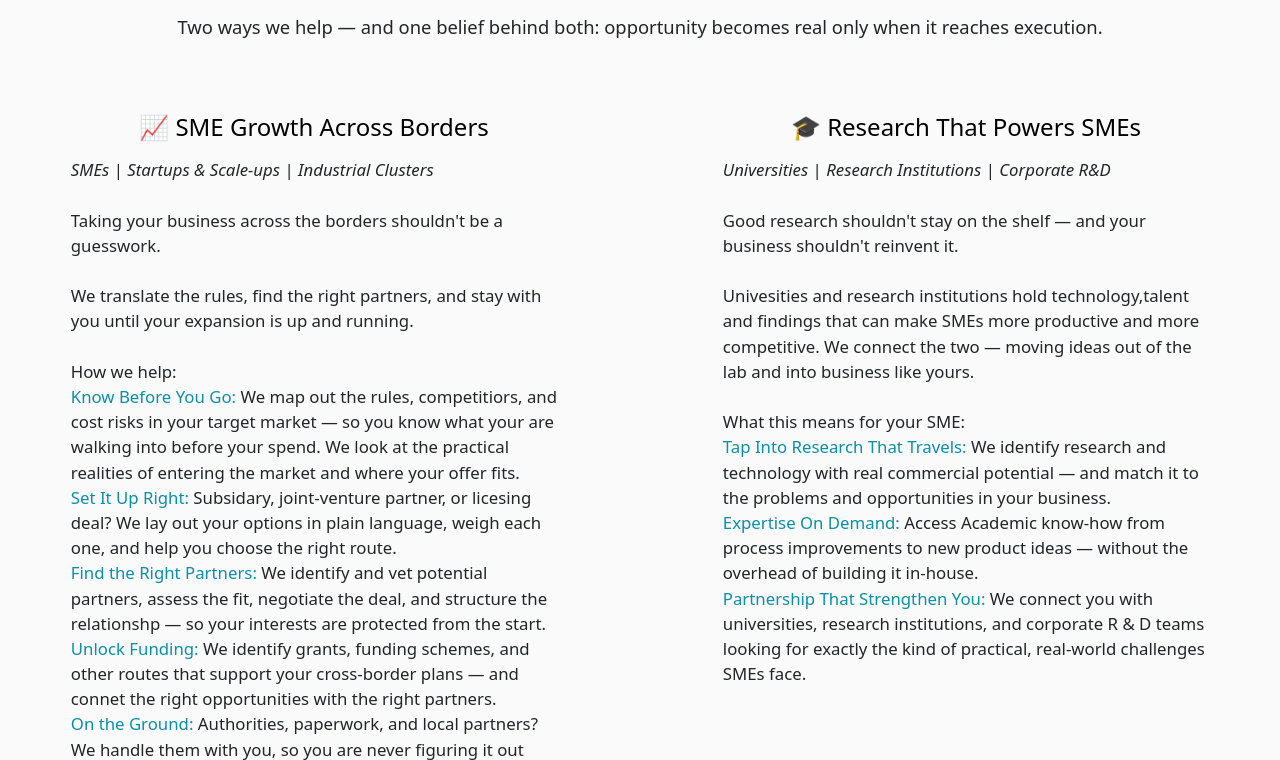
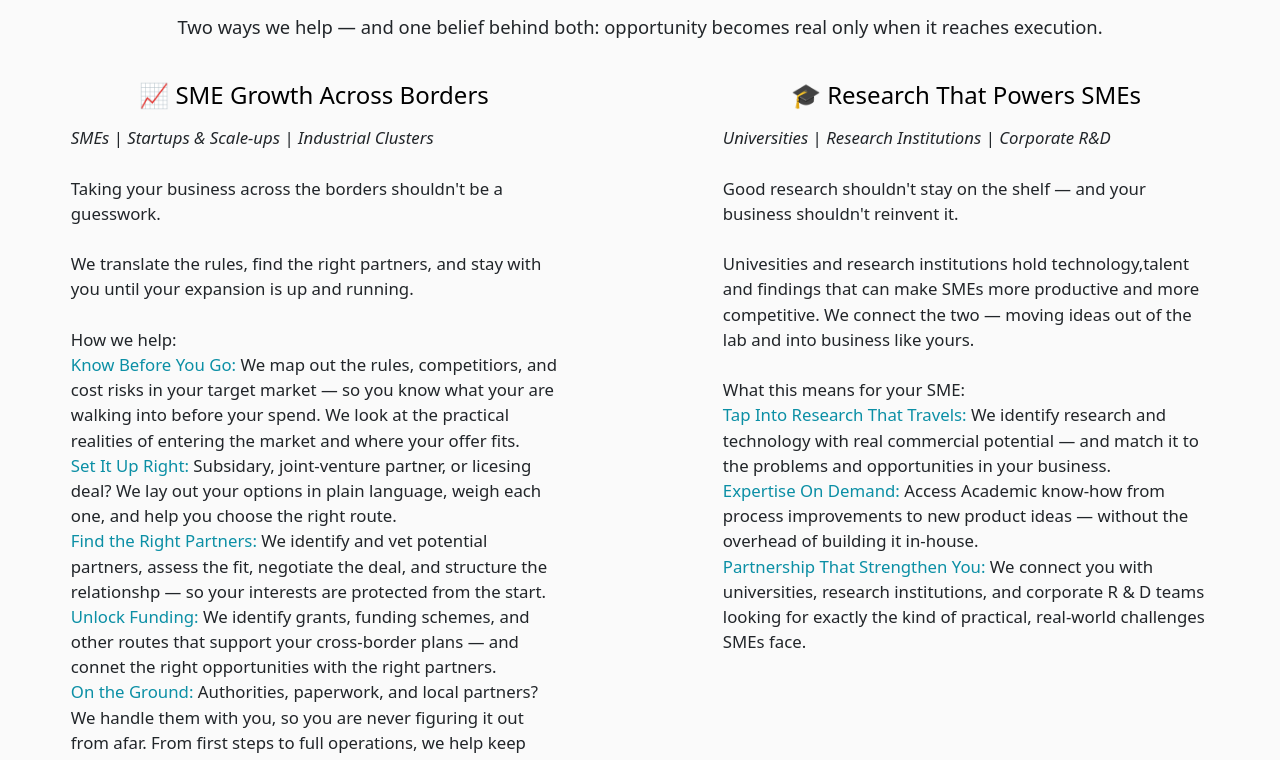
Before and after one commit to SaarvWeb/saarvweb.github.io, a plain HTML site: page index.html in a window 1280 px wide. Shown: the part 1898-2658 px from the top of the page. Drawn offline with nearby package versions, Linux system fonts and the light colour scheme.

Commit message:
Change div class for layout adjustment

```diff
--- a/index.html
+++ b/index.html
@@ -99,7 +99,7 @@
    Two ways we help &mdash; and one belief behind both: opportunity becomes real only when it reaches execution.
 </p>
 
-     <div class="row g-4 py-5 row-cols-1 row-cols-lg-2">
+     <div class="row g-4 pt-3 row-cols-1 row-cols-lg-2">
     <div class="feature col">
 
         <h3 class="fs-4 text-body-emphasis text-center"> 📈 SME Growth Across Borders </h3>
```
